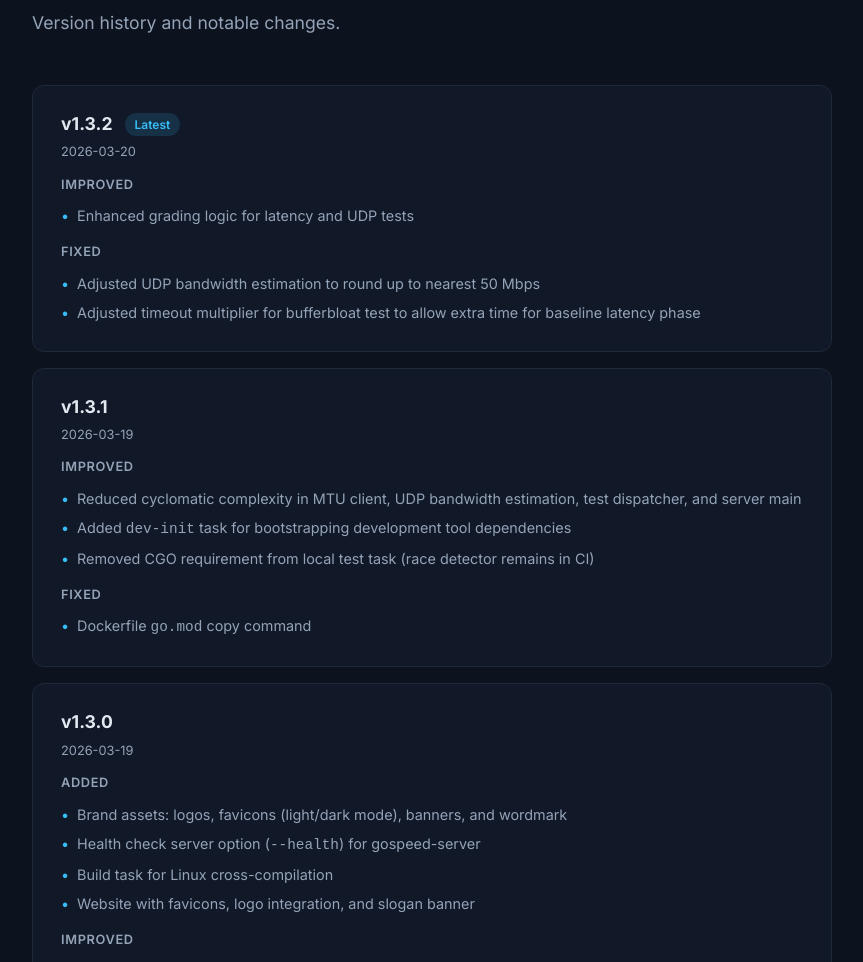
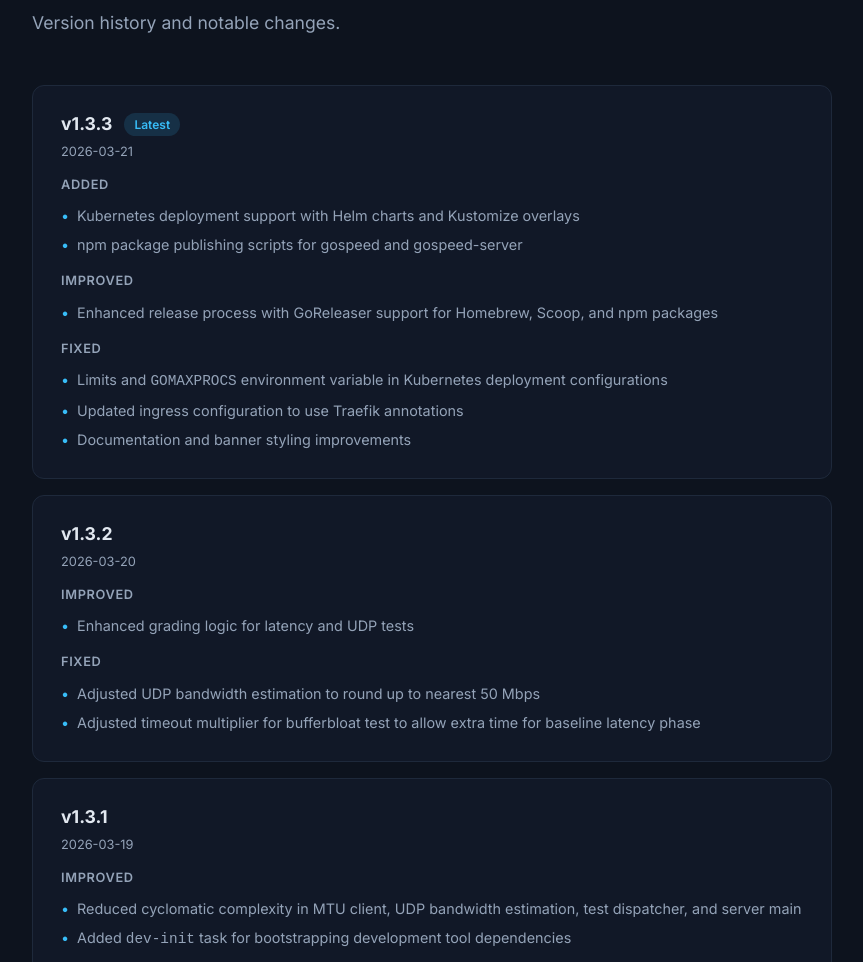
Before and after one commit to goozt/gospeed, a plain HTML site: page docs/index.html in a window 1280 px wide. Shown: the part 10531-11493 px from the top of the page, without its empty margins (82-945 px from the left). Drawn offline with Linux system fonts and the light colour scheme.

Commit message:
chore: update changelog and documentation for v1.3.3 release

```diff
--- a/docs/index.html
+++ b/docs/index.html
@@ -737,7 +737,27 @@ gospeed</code>
     <div class="changelog-list">
 
       <div class="changelog-version">
-        <h3>v1.3.2 <span class="tag">Latest</span></h3>
+        <h3>v1.3.3 <span class="tag">Latest</span></h3>
+        <div class="date">2026-03-21</div>
+        <h4>Added</h4>
+        <ul>
+          <li>Kubernetes deployment support with Helm charts and Kustomize overlays</li>
+          <li>npm package publishing scripts for gospeed and gospeed-server</li>
+        </ul>
+        <h4>Improved</h4>
+        <ul>
+          <li>Enhanced release process with GoReleaser support for Homebrew, Scoop, and npm packages</li>
+        </ul>
+        <h4>Fixed</h4>
+        <ul>
+          <li>Limits and <code>GOMAXPROCS</code> environment variable in Kubernetes deployment configurations</li>
+          <li>Updated ingress configuration to use Traefik annotations</li>
+          <li>Documentation and banner styling improvements</li>
+        </ul>
+      </div>
+
+      <div class="changelog-version">
+        <h3>v1.3.2</h3>
         <div class="date">2026-03-20</div>
         <h4>Improved</h4>
         <ul>
```
Also changed, not shown: .goreleaser.yaml, CHANGELOG.md, README.md.
